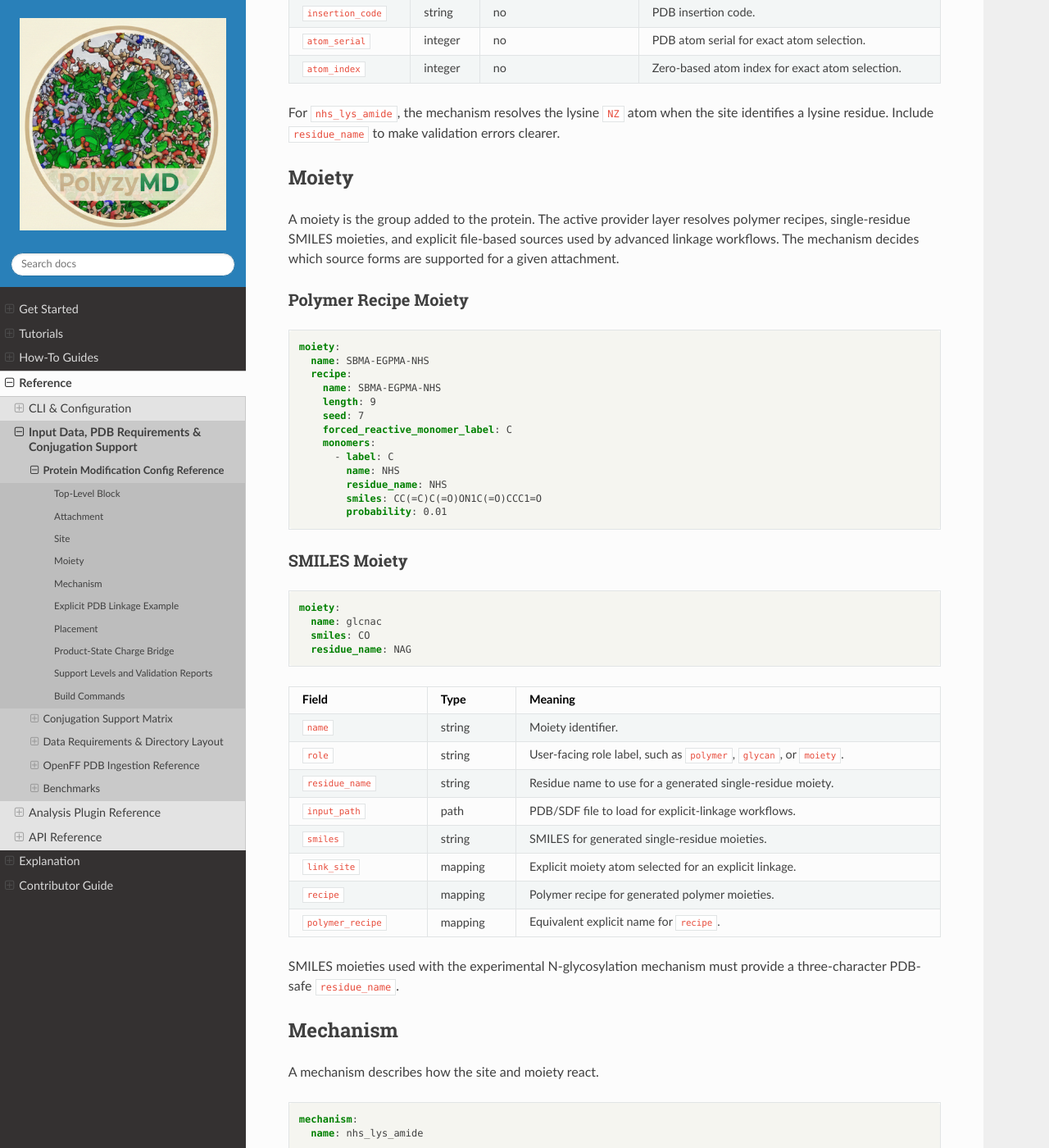
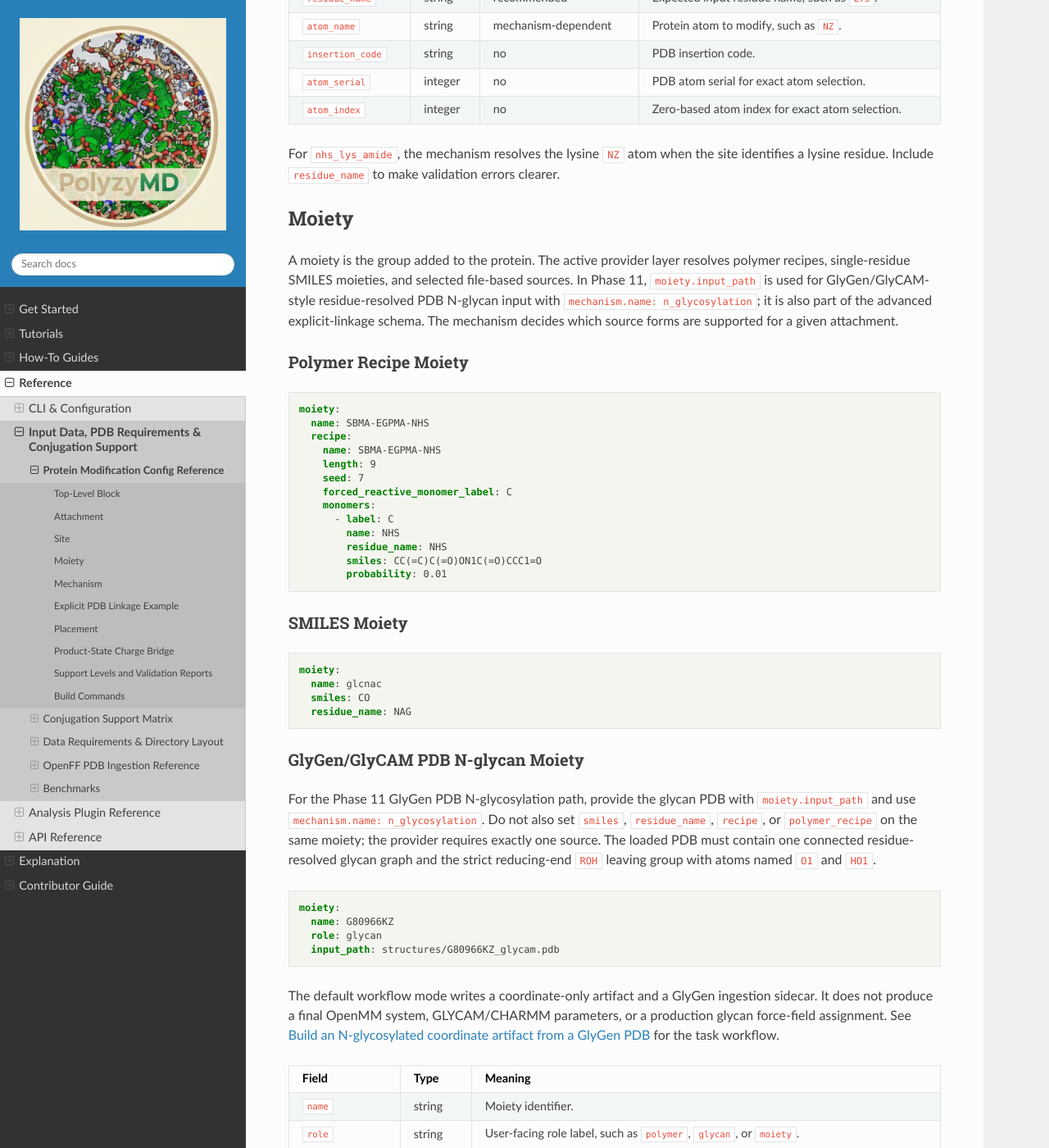
Before and after one commit to joelaforet/polyzymd, a Sphinx documentation site: the page built from docs/source/reference/protein_modification_config.md, in a window 1280 px wide and 1400 px high, scrolled down 2377 px. Shown: the whole window at 82% size. Built offline with Sphinx 7.4.7 and the Read the Docs theme 3.1.0, drawn with Linux system fonts in a browser that asks for light colours; some of the changed text lies outside the part shown.

Commit message:
docs(conjugation): document GlyGen glycan ingestion
What: add the Phase 11 GlyGen/GlyCAM PDB N-glycan how-to and reference updates.

Why: clarify the coordinate-only default, experimental Pablo/OpenFF continuation, and supported configuration surface.

````diff
--- a/docs/source/how_to/index.md
+++ b/docs/source/how_to/index.md
@@ -66,6 +66,7 @@ Prepare build inputs and configure your enzyme-polymer conjugate systems.
 
 Add Polymers to a Simulation <polymers>
 Generate Polymers from SMILES <dynamic_polymers>
+Build an N-glycosylated GlyGen Coordinate Artifact <glygen_glycan_conjugation>
 Validate Conjugate Build Artifacts <validate_conjugates>
 Troubleshoot OpenFF PDB Ingestion <troubleshoot_openff_pdb_ingestion>
 Extend Protein Modifications <extend_protein_modifications>
--- a/docs/source/reference/protein_modification_config.md
+++ b/docs/source/reference/protein_modification_config.md
@@ -11,7 +11,10 @@ mechanism resolves a product-state attachment plan, and the workflow carries an
 attachment spec through shared assembly, Pablo/OpenFF parameterization, charge
 patching, conjugate relaxation, and validation. Non-NHS mechanisms and generic explicit
 linkages are executable development paths, but they remain experimental unless a
-mechanism-specific validation note says otherwise.
+mechanism-specific validation note says otherwise. Phase 11 also supports a
+coordinate-only GlyGen/GlyCAM-style PDB N-glycan input path for
+`mechanism.name: n_glycosylation`; its Pablo/OpenFF continuation is explicitly
+experimental.
 
 ## Top-Level Block
 
@@ -116,8 +119,10 @@ clearer.
 ## Moiety
 
 A moiety is the group added to the protein. The active provider layer resolves
-polymer recipes, single-residue SMILES moieties, and explicit file-based sources
-used by advanced linkage workflows. The mechanism decides which source forms are
+polymer recipes, single-residue SMILES moieties, and selected file-based sources.
+In Phase 11, `moiety.input_path` is used for GlyGen/GlyCAM-style residue-resolved
+PDB N-glycan input with `mechanism.name: n_glycosylation`; it is also part of the
+advanced explicit-linkage schema. The mechanism decides which source forms are
 supported for a given attachment.
 
 ### Polymer Recipe Moiety
@@ -147,12 +152,33 @@ moiety:
   residue_name: NAG
 ```
 
+### GlyGen/GlyCAM PDB N-glycan Moiety
+
+For the Phase 11 GlyGen PDB N-glycosylation path, provide the glycan PDB with
+`moiety.input_path` and use `mechanism.name: n_glycosylation`. Do not also set
+`smiles`, `residue_name`, `recipe`, or `polymer_recipe` on the same moiety;
+the provider requires exactly one source. The loaded PDB must contain one
+connected residue-resolved glycan graph and the strict reducing-end `ROH`
+leaving group with atoms named `O1` and `HO1`.
+
+```yaml
+moiety:
+  name: G80966KZ
+  role: glycan
+  input_path: structures/G80966KZ_glycam.pdb
+```
+
+The default workflow mode writes a coordinate-only artifact and a GlyGen
+ingestion sidecar. It does not produce a final OpenMM system, GLYCAM/CHARMM
+parameters, or a production glycan force-field assignment. See
+{doc}`../how_to/glygen_glycan_conjugation` for the task workflow.
+
 | Field | Type | Meaning |
 |-------|------|---------|
 | `name` | string | Moiety identifier. |
 | `role` | string | User-facing role label, such as `polymer`, `glycan`, or `moiety`. |
 | `residue_name` | string | Residue name to use for a generated single-residue moiety. |
-| `input_path` | path | PDB/SDF file to load for explicit-linkage workflows. |
+| `input_path` | path | PDB file for Phase 11 GlyGen/GlyCAM-style N-glycan input with `mechanism.name: n_glycosylation`; also used by the advanced explicit-linkage schema. |
 | `smiles` | string | SMILES for generated single-residue moieties. |
 | `link_site` | mapping | Explicit moiety atom selected for an explicit linkage. |
 | `recipe` | mapping | Polymer recipe for generated polymer moieties. |
@@ -160,6 +186,12 @@ moiety:
 
 SMILES moieties used with the experimental N-glycosylation mechanism must
 provide a three-character PDB-safe `residue_name`.
+
+GlyGen/GlyCAM PDB N-glycan moieties used with `n_glycosylation` derive their
+reactive selector from the loaded glycan: chain `C`, the reducing sugar residue,
+atom `C1`, and the source atom serial. The workflow removes the glycan
+`ROH:O1`/`ROH:HO1` leaving atoms and links the glycan reducing-end `C1` to the
+Asn site atom.
 
 ## Mechanism
 
````
Also changed, not shown: docs/source/how_to/glygen_glycan_conjugation.md (added, +156 -0 lines), docs/source/reference/conjugation_support_matrix.md (+5 -0 lines).
